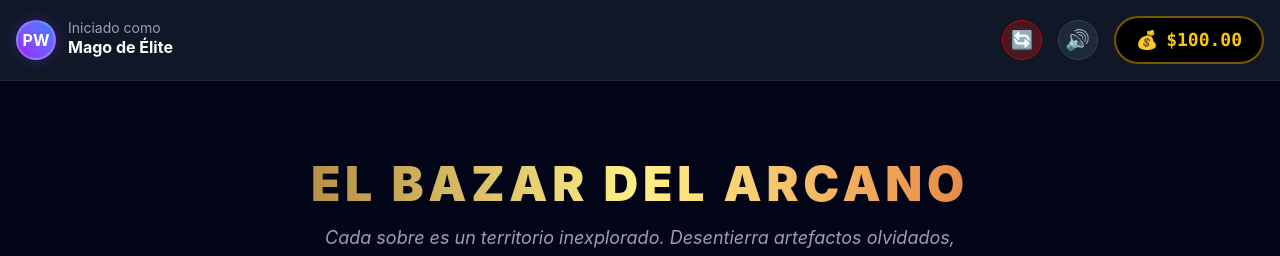
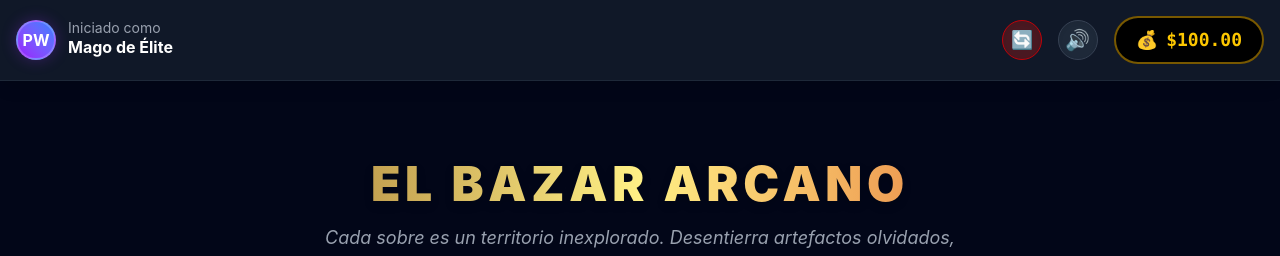
Before and after one commit to rododelgado-collab/mtg-booster-simulator, a React (Vite) app: page / in a window 1280 px wide. Shown: the top 256 px of the page. Built offline with nearby package versions, Linux system fonts and the light colour scheme.

Commit message:
se modifico el nombre

```diff
--- a/src/components/StoreSection.jsx
+++ b/src/components/StoreSection.jsx
@@ -10,7 +10,7 @@ export const StoreSection = ({
       <header ref={storeRef} className="pt-32 pb-10 scroll-mt-32">
         <div className="text-center my-8">
           <h1 className="text-5xl font-black uppercase tracking-widest bg-clip-text text-transparent bg-linear-to-r from-yellow-900 via-yellow-200 to-red-700 drop-shadow-lg">
-            El Bazar del Arcano
+            El Bazar Arcano
           </h1>
           <p className="mt-4 text-gray-400 text-lg max-w-2xl mx-auto italic">
             Cada sobre es un territorio inexplorado. Desentierra artefactos olvidados, descubre tesoros invaluables y comienza tu expedición hacia la carta perfecta.
```
